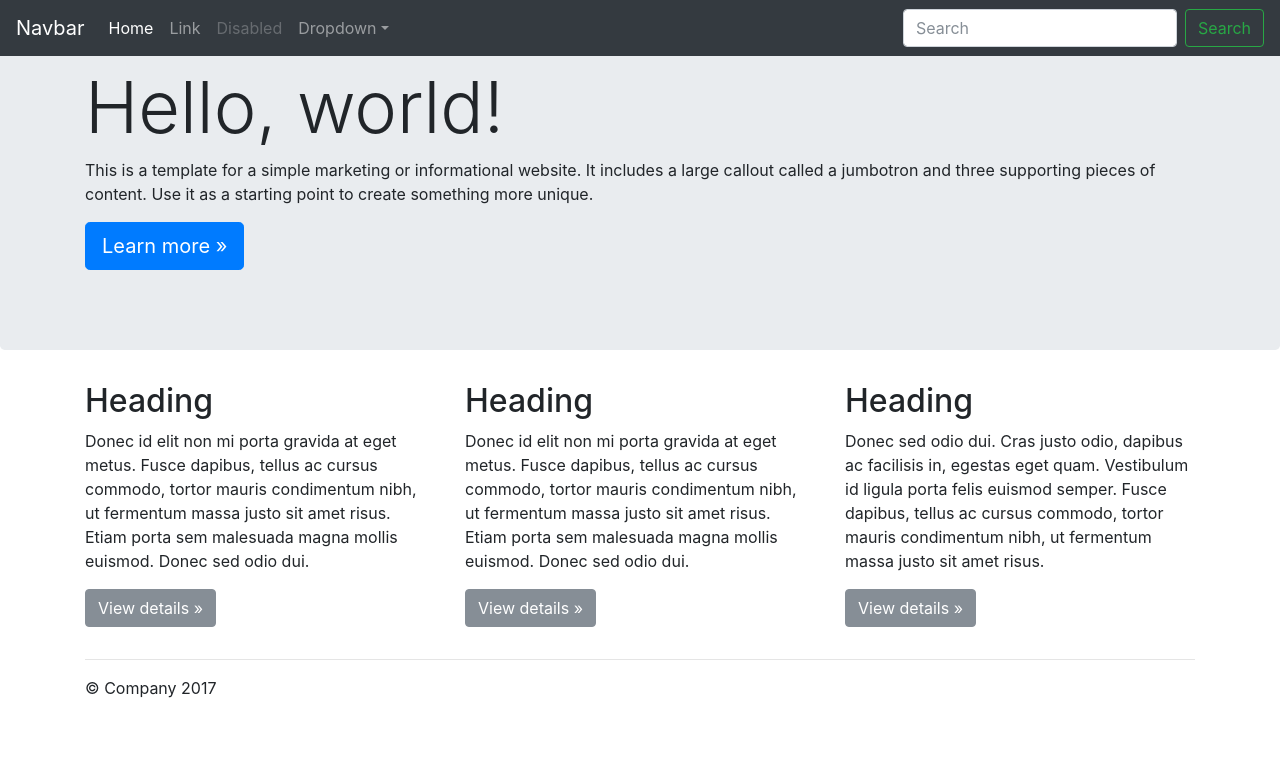
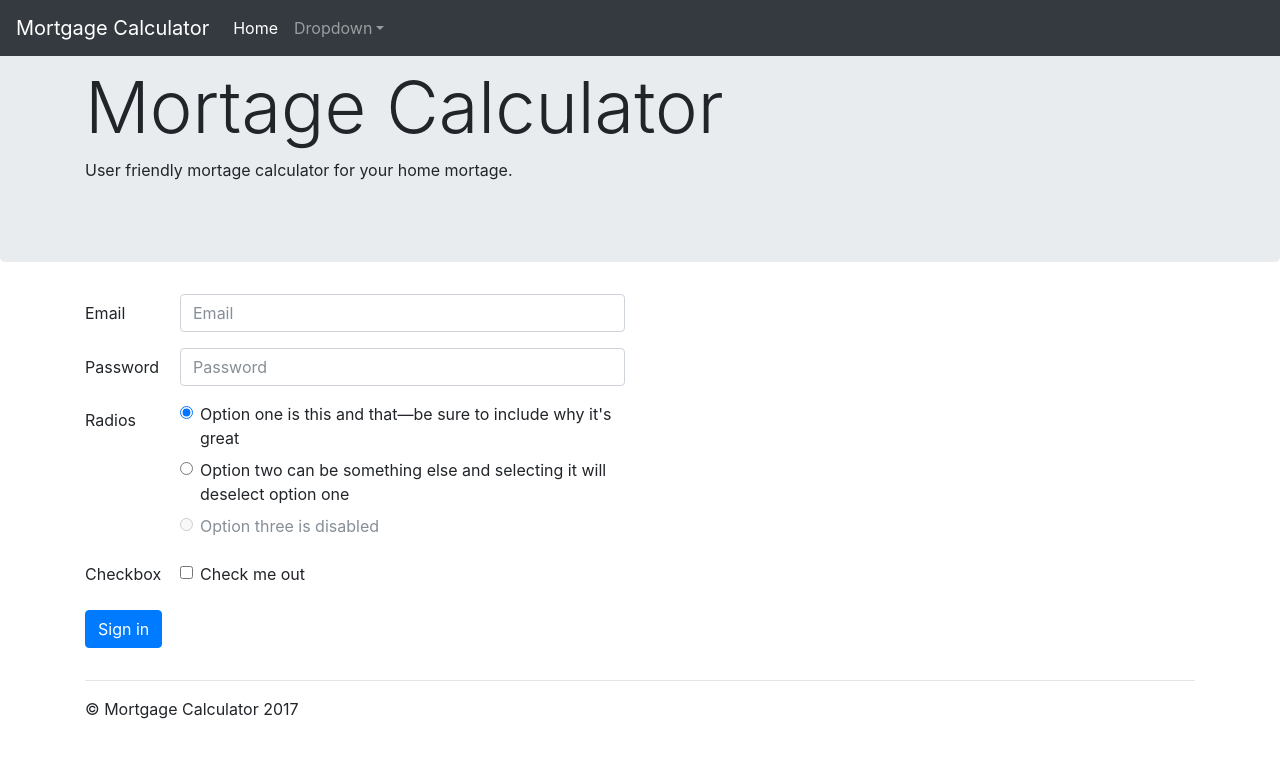
Before and after one commit to rattanakchea/mortgage-calc, an Angular app: page / in a window 1280 px wide. Shown: the top 758 px of the page. Built offline with nearby package versions, Linux system fonts and the light colour scheme.

Commit message:
added basic UI

```diff
--- a/src/app/app.component.html
+++ b/src/app/app.component.html
@@ -1,5 +1,5 @@
 <nav class="navbar navbar-expand-md navbar-dark fixed-top bg-dark">
-  <a class="navbar-brand" href="#">Navbar</a>
+  <a class="navbar-brand" href="#">{{title}}</a>
   <button class="navbar-toggler" type="button" data-toggle="collapse" data-target="#navbarsExampleDefault" aria-controls="navbarsExampleDefault"
     aria-expanded="false" aria-label="Toggle navigation">
     <span class="navbar-toggler-icon"></span>
@@ -12,12 +12,6 @@
           <span class="sr-only">(current)</span>
         </a>
       </li>
-      <li class="nav-item">
-        <a class="nav-link" href="#">Link</a>
-      </li>
-      <li class="nav-item">
-        <a class="nav-link disabled" href="#">Disabled</a>
-      </li>
       <li class="nav-item dropdown">
         <a class="nav-link dropdown-toggle" href="http://example.com" id="dropdown01" data-toggle="dropdown" aria-haspopup="true"
           aria-expanded="false">Dropdown</a>
@@ -28,56 +22,25 @@
         </div>
       </li>
     </ul>
-    <form class="form-inline my-2 my-lg-0">
-      <input class="form-control mr-sm-2" type="text" placeholder="Search" aria-label="Search">
-      <button class="btn btn-outline-success my-2 my-sm-0" type="submit">Search</button>
-    </form>
   </div>
 </nav>
 
 <main role="main">
-
   <!-- Main jumbotron for a primary marketing message or call to action -->
   <div class="jumbotron">
     <div class="container">
-      <h1 class="display-3">Hello, world!</h1>
-      <p>This is a template for a simple marketing or informational website. It includes a large callout called a jumbotron
-        and three supporting pieces of content. Use it as a starting point to create something more unique.</p>
-      <p>
-        <a class="btn btn-primary btn-lg" href="#" role="button">Learn more &raquo;</a>
-      </p>
+      <h1 class="display-3">Mortage Calculator</h1>
+      <p>User friendly mortage calculator for your home mortage.</p>
     </div>
   </div>
 
   <div class="container">
-    <!-- Example row of columns -->
     <div class="row">
-      <div class="col-md-4">
-        <h2>Heading</h2>
-        <p>Donec id elit non mi porta gravida at eget metus. Fusce dapibus, tellus ac cursus commodo, tortor mauris condimentum
-          nibh, ut fermentum massa justo sit amet risus. Etiam porta sem malesuada magna mollis euismod. Donec sed odio dui.
-          </p>
-        <p>
-          <a class="btn btn-secondary" href="#" role="button">View details &raquo;</a>
-        </p>
+      <div class="col-md-6">
+        <mortgage-form></mortgage-form>
       </div>
-      <div class="col-md-4">
-        <h2>Heading</h2>
-        <p>Donec id elit non mi porta gravida at eget metus. Fusce dapibus, tellus ac cursus commodo, tortor mauris condimentum
-          nibh, ut fermentum massa justo sit amet risus. Etiam porta sem malesuada magna mollis euismod. Donec sed odio dui.
-          </p>
-        <p>
-          <a class="btn btn-secondary" href="#" role="button">View details &raquo;</a>
-        </p>
-      </div>
-      <div class="col-md-4">
-        <h2>Heading</h2>
-        <p>Donec sed odio dui. Cras justo odio, dapibus ac facilisis in, egestas eget quam. Vestibulum id ligula porta felis
-          euismod semper. Fusce dapibus, tellus ac cursus commodo, tortor mauris condimentum nibh, ut fermentum massa justo
-          sit amet risus.</p>
-        <p>
-          <a class="btn btn-secondary" href="#" role="button">View details &raquo;</a>
-        </p>
+      <div class="col-md-6">
+
       </div>
     </div>
 
@@ -89,5 +52,5 @@
 </main>
 
 <footer class="container">
-  <p>&copy; Company 2017</p>
+  <p>&copy; {{title}} 2017</p>
 </footer>
--- a/src/app/app.module.ts
+++ b/src/app/app.module.ts
@@ -3,11 +3,13 @@ import { NgModule } from '@angular/core';
 
 
 import { AppComponent } from './app.component';
+import { MortgageFormComponent } from './mortgage-form/mortgage-form.component';
 
 
 @NgModule({
   declarations: [
-    AppComponent
+    AppComponent,
+    MortgageFormComponent
   ],
   imports: [
     BrowserModule
--- /dev/null
+++ b/src/app/mortgage-form/mortgage-form.component.html
@@ -0,0 +1,54 @@
+<form>
+  <div class="form-group row">
+    <label for="inputEmail3" class="col-sm-2 col-form-label">Email</label>
+    <div class="col-sm-10">
+      <input type="email" class="form-control" id="inputEmail3" placeholder="Email">
+    </div>
+  </div>
+  <div class="form-group row">
+    <label for="inputPassword3" class="col-sm-2 col-form-label">Password</label>
+    <div class="col-sm-10">
+      <input type="password" class="form-control" id="inputPassword3" placeholder="Password">
+    </div>
+  </div>
+  <fieldset class="form-group">
+    <div class="row">
+      <legend class="col-form-legend col-sm-2">Radios</legend>
+      <div class="col-sm-10">
+        <div class="form-check">
+          <label class="form-check-label">
+            <input class="form-check-input" type="radio" name="gridRadios" id="gridRadios1" value="option1" checked>
+            Option one is this and that&mdash;be sure to include why it's great
+          </label>
+        </div>
+        <div class="form-check">
+          <label class="form-check-label">
+            <input class="form-check-input" type="radio" name="gridRadios" id="gridRadios2" value="option2">
+            Option two can be something else and selecting it will deselect option one
+          </label>
+        </div>
+        <div class="form-check disabled">
+          <label class="form-check-label">
+            <input class="form-check-input" type="radio" name="gridRadios" id="gridRadios3" value="option3" disabled>
+            Option three is disabled
+          </label>
+        </div>
+      </div>
+    </div>
+  </fieldset>
+  <div class="form-group row">
+    <div class="col-sm-2">Checkbox</div>
+    <div class="col-sm-10">
+      <div class="form-check">
+        <label class="form-check-label">
+          <input class="form-check-input" type="checkbox"> Check me out
+        </label>
+      </div>
+    </div>
+  </div>
+  <div class="form-group row">
+    <div class="col-sm-10">
+      <button type="submit" class="btn btn-primary">Sign in</button>
+    </div>
+  </div>
+</form>
--- /dev/null
+++ b/src/app/mortgage-form/mortgage-form.component.ts
@@ -0,0 +1,15 @@
+import { Component, OnInit } from '@angular/core';
+
+@Component({
+  selector: 'mortgage-form',
+  templateUrl: './mortgage-form.component.html',
+  styleUrls: ['./mortgage-form.component.sass']
+})
+export class MortgageFormComponent implements OnInit {
+
+  constructor() { }
+
+  ngOnInit() {
+  }
+
+}
```
Also changed, not shown: src/app/mortgage-form/mortgage-form.component.sass (added), 1 other file (tests, documents, lock files or other folders).
